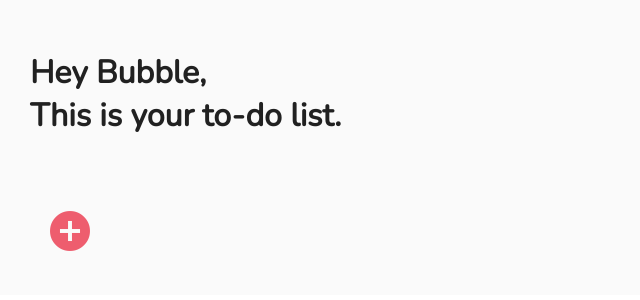
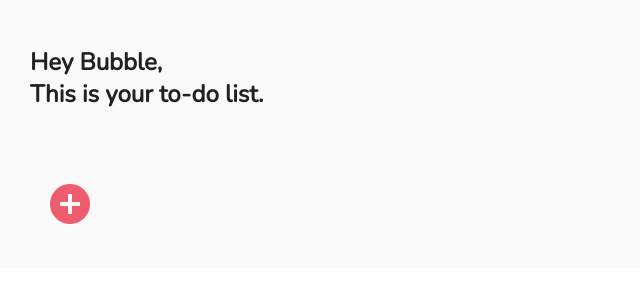
Before and after one commit to rohitkalva/3dqr-todo-app, an Angular app: page /todo-list in a window 1280 px wide. Shown: the top 300 px of the page, without its empty margins (0-640 px from the left). Built offline with nearby package versions, Linux system fonts and the light colour scheme.

Commit message:
Update h1 tag styles and add tag label.

```diff
--- a/src/app/components/todo-detail/todo-detail.component.html
+++ b/src/app/components/todo-detail/todo-detail.component.html
@@ -8,32 +8,26 @@
           <input matInput formControlName="title" required>
         </mat-form-field>
 
-        <img matPrefix class="input-icon"
-          src="/assets/document.png"
-          width="16px" height="16px">
+        <img matPrefix class="input-icon" src="/assets/document.png" width="16px" height="16px">
         <mat-label> Description</mat-label>
         <mat-form-field appearance="legacy" hideRequiredMarker>
           <textarea style="margin-left:20px;" matInput formControlName="description" placeholder="" value="hi"
             required></textarea>
         </mat-form-field>
 
-        <img matPrefix class="input-icon" src="/assets/project.png"
-          width="16px" height="16px">
+        <img matPrefix class="input-icon" src="/assets/project.png" width="16px" height="16px">
         <mat-label> Projects</mat-label>
         <mat-form-field appearance="legacy" hideRequiredMarker>
           <!-- <mat-icon matPrefix class="input-icon" height="16px" width="16px" matPrefix>folder_open</mat-icon> -->
           <input style="margin-left:20px;" matInput formControlName="project" required>
         </mat-form-field>
 
-        <img matPrefix class="input-icon"
-          src="/assets/tag.png"
-          width="16px" height="16px">
+        <img matPrefix class="input-icon" src="/assets/tag.png" width="16px" height="16px">
         <mat-label> Tags</mat-label>
         <mat-form-field appearance="legacy" hideRequiredMarker>
-          <img style="margin-left:20px;" matPrefix class="input-icon"
-            src="/assets/add_tag.png"
-            width="16px" height="16px">
-          <mat-label>Add Tags</mat-label>
+
+          <mat-label> <img style="margin-left:20px;" matPrefix class="input-icon" src="/assets/add_tag.png" width="16px"
+              height="16px"> Add Tags</mat-label>
           <input style="margin-left:2px;" matInput formControlName="tag" required>
         </mat-form-field>
 
--- a/src/app/components/todo-list/todo-list.component.html
+++ b/src/app/components/todo-list/todo-list.component.html
@@ -1,5 +1,5 @@
 <div class="grid-container">
-  <h1>
+  <h1 style="font-size: x-large;">
     Hey Bubble, <br />
     This is your to-do list.
   </h1>
```
